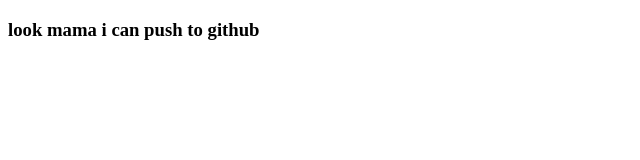
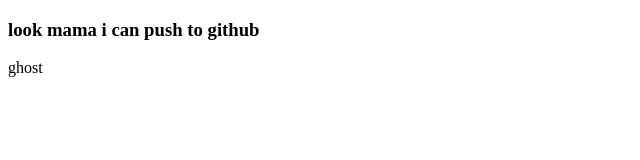
Before and after one commit to RahmanAshique/my-website, a plain HTML site: page index.html in a window 1280 px wide. Shown: the full height of the page, 0-640 px from the left. Drawn offline with Linux system fonts and the light colour scheme.

Commit message:
this is the third commit

```diff
--- a/index.html
+++ b/index.html
@@ -5,6 +5,7 @@
     <meta name="viewport" content="width=device-width, initial-scale=1.0" />
     <title>kinky</title>
     <h3>look mama i can push to github</h3>
+    <p>ghost</p>
   </head>
   <body></body>
 </html>
```
